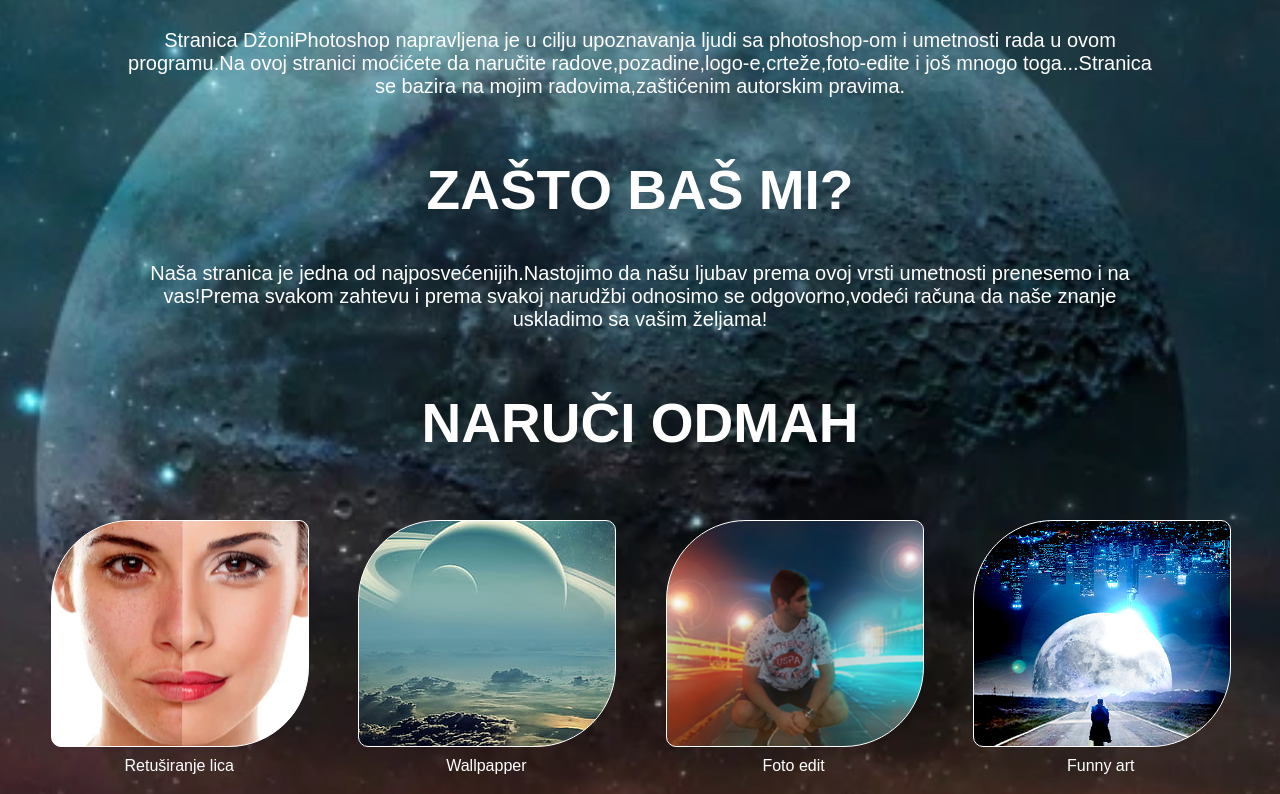
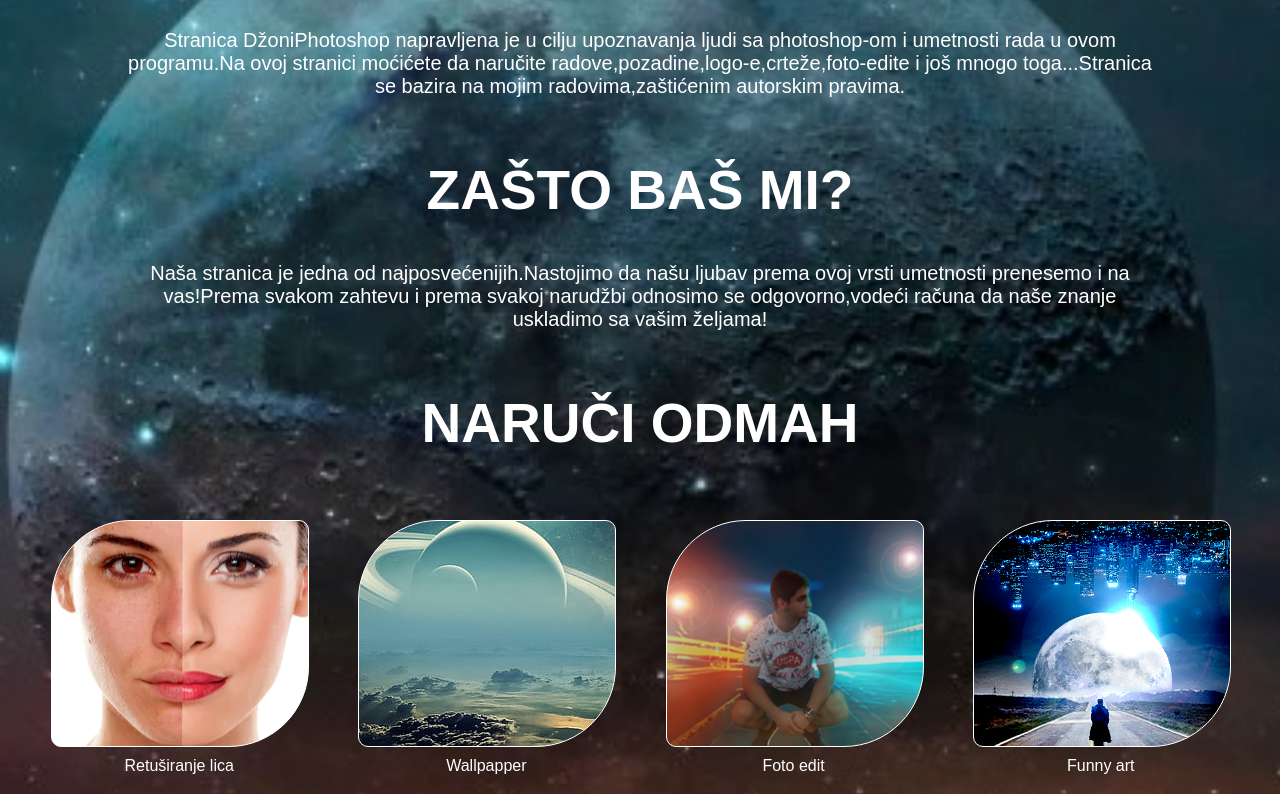
Before and after one commit to nikolajovanovic123/dzoniphotoshop.github.io, a plain HTML site: page index.html in a window 1280 px wide. Shown: the part 557-1351 px from the top of the page. Drawn offline with Linux system fonts and the light colour scheme.

Commit message:
yguygyug

```diff
--- a/stajl.css
+++ b/stajl.css
@@ -2,7 +2,7 @@
 	margin:0px;
 }
 body{
-	background-image:url("slike/p1.jpg");
+	background-image:url("slike/p1c.jpg");
 	background-repeat:no-repeat;
 	font-family:sans-serif;
 	background-size: cover;
```
Also changed, not shown: slike/p1c.jpg (added).
